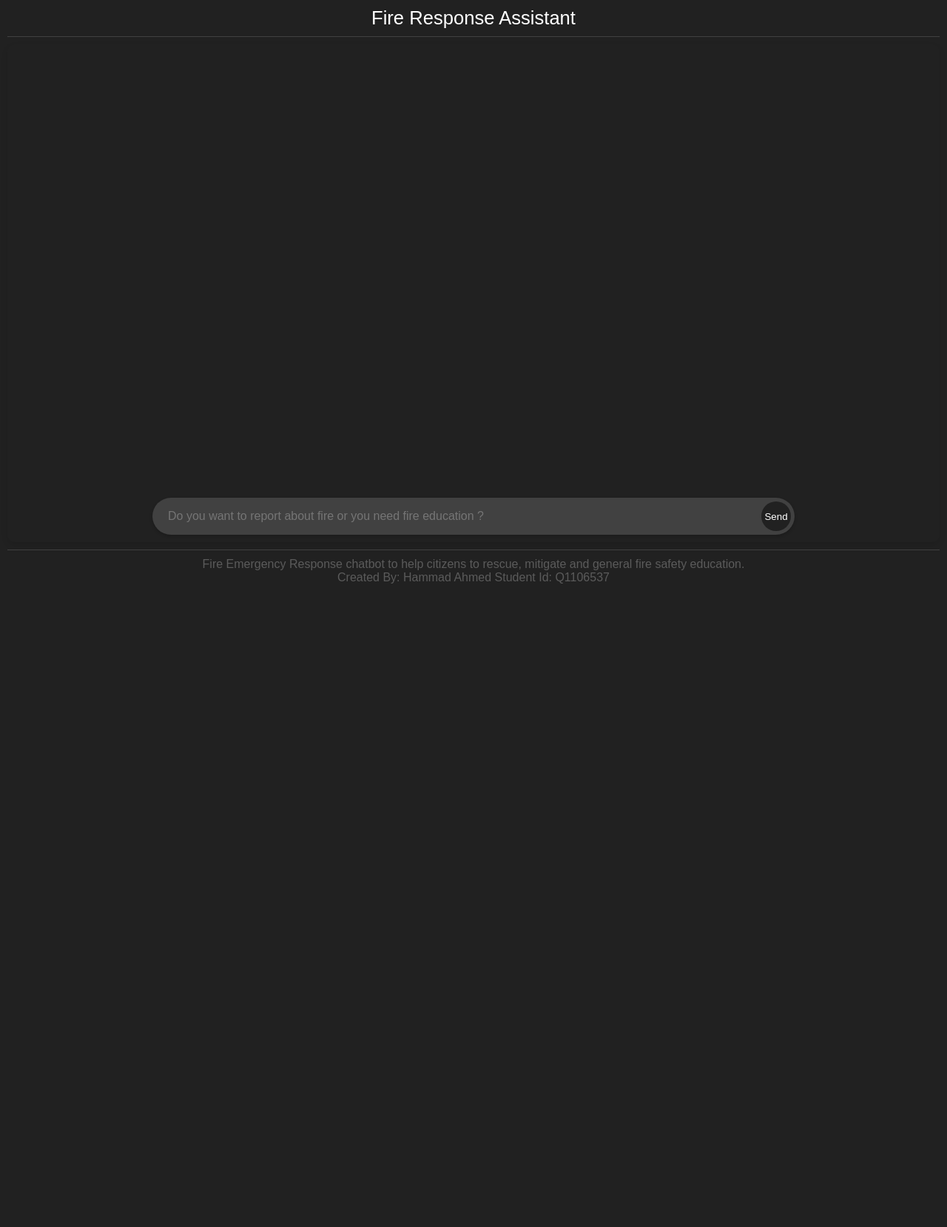
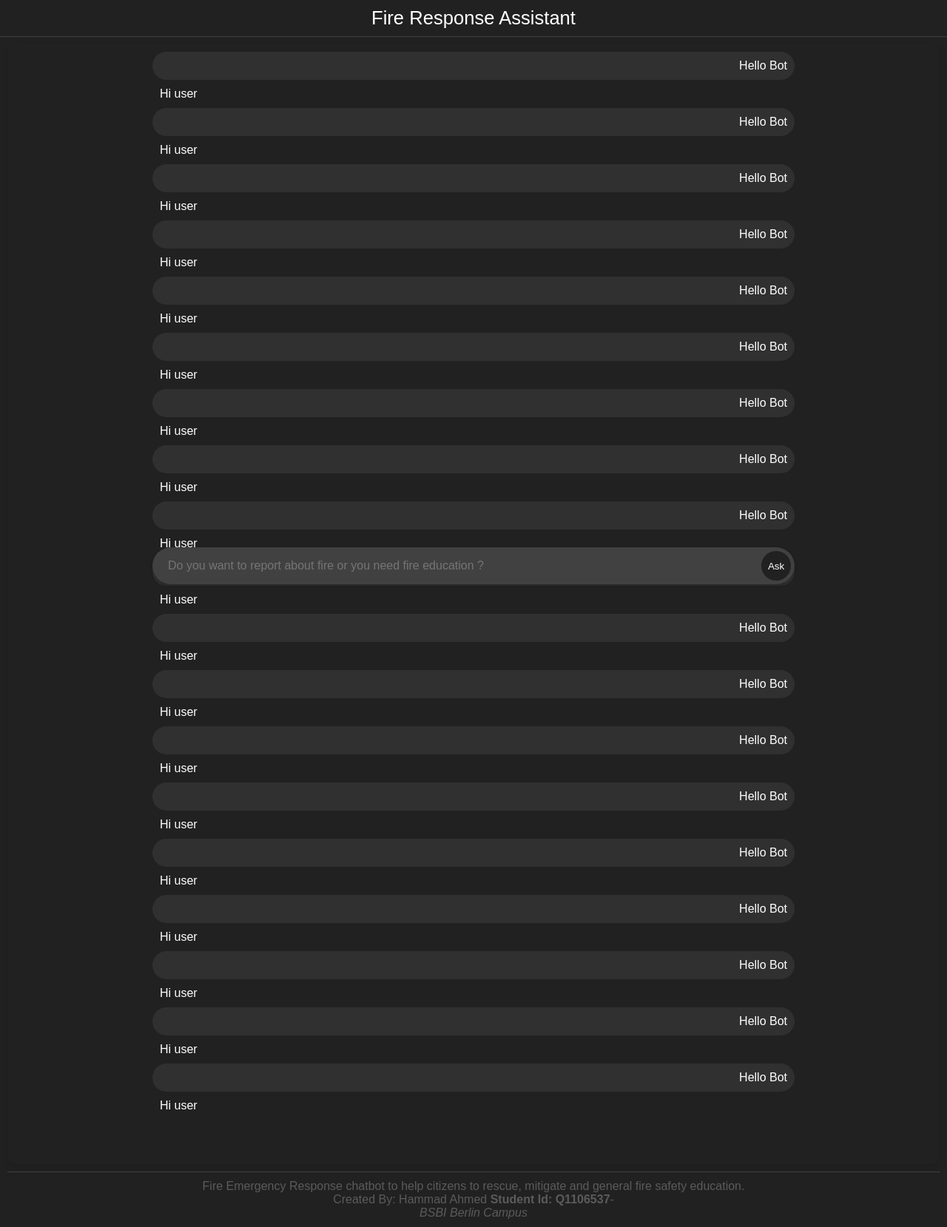
Before and after one commit to HammadEngr/Fire_response_assistant, a Django app: template django/bot/templates/bot/index.html in a window 1280 px wide. Shown: the whole page at 74% size. Before the commit the page ends 789 px from the top, so only its background shows below. Run offline with Django 4.2, Linux system fonts and the light colour scheme; the template is opened without the code that fills it, so the values that code supplies are empty.

Commit message:
dimensions css added

```diff
--- /dev/null
+++ b/django/bot/static/bot/dimensions.css
@@ -0,0 +1,6 @@
+:root {
+  --padding-main: 10px;
+  --flex-gap: 10px;
+
+  --border-width: 1px;
+}
--- a/django/bot/static/bot/styles.css
+++ b/django/bot/static/bot/styles.css
@@ -1,4 +1,5 @@
 @import url("./colors.css");
+@import url("./dimensions.css");
 * {
   margin: 0;
   padding: 0;
@@ -15,14 +16,17 @@ body {
   flex-direction: column;
   align-items: center;
   justify-content: space-between;
-  padding: 10px;
-  gap: 10px;
-  height: 100vh;
+  padding: var(--padding-main);
+  gap: var(--flex-gap);
 }
 .chatbot-header {
   width: 100%;
-  padding-bottom: 10px;
-  border-bottom: 1px solid var(--bg-tertiary);
+  height: 50px;
+  padding: var(--padding-main) 0;
+  border-bottom: var(--border-width) solid var(--bg-tertiary);
+  position: fixed;
+  top: 0;
+  background-color: var(--bg-primary);
 }
 .chatbot-header h1 {
   color: var(--heading);
@@ -39,12 +43,39 @@ body {
 
   width: 100%;
   height: 100%;
-  padding: 10px;
+  padding: var(--padding-main);
+  margin-top: 50px;
 
   border-radius: 10px;
   box-shadow: 0 4px 8px rgba(0, 0, 0, 0.1);
 
   background-color: transparent;
+}
+
+.chatbot__chats {
+  display: flex;
+  flex-direction: column;
+  width: 70%;
+  height: 100%;
+}
+.chatbot__chats-resp {
+  height: auto;
+  width: 100%;
+  color: var(--text-tertiary);
+  display: flex;
+  align-items: center;
+  padding: var(--padding-main) 0;
+  border-radius: 20px;
+}
+
+.chatbot__chats-user {
+  justify-content: end;
+  padding-right: var(--padding-main);
+  background-color: var(--bg-secondary);
+}
+.chatbot__chats-bot {
+  justify-content: start;
+  padding-left: var(--padding-main);
 }
 
 .chatbot__input-box {
@@ -56,6 +87,8 @@ body {
   border-radius: 60px;
   box-shadow: 0 2px 4px rgba(0, 0, 0, 0.2);
   background-color: var(--bg-tertiary);
+  position: sticky;
+  bottom: 10px;
 }
 .chatbot__input-form {
   width: 100%;
@@ -89,8 +122,8 @@ body {
 
 .chatbot-footer {
   width: 100%;
-  padding-top: 10px;
-  border-top: 1px solid var(--bg-tertiary);
+  padding-top: var(--padding-main);
+  border-top: var(--border-width) solid var(--bg-tertiary);
   text-align: center;
   color: var(--text-primary);
 }
--- a/django/bot/templates/bot/index.html
+++ b/django/bot/templates/bot/index.html
@@ -9,19 +9,59 @@
         <h1>Fire Response Assistant</h1>
     </header>
     <section class="chatbot-section">
+        <div class="chatbot__chats">
+            <div class="chatbot__chats-user chatbot__chats-resp"><p>Hello Bot</p></div>
+            <div class="chatbot__chats-bot chatbot__chats-resp"><p>Hi user</p></div>
+            <div class="chatbot__chats-user chatbot__chats-resp"><p>Hello Bot</p></div>
+            <div class="chatbot__chats-bot chatbot__chats-resp"><p>Hi user</p></div>
+            <div class="chatbot__chats-user chatbot__chats-resp"><p>Hello Bot</p></div>
+            <div class="chatbot__chats-bot chatbot__chats-resp"><p>Hi user</p></div>
+            <div class="chatbot__chats-user chatbot__chats-resp"><p>Hello Bot</p></div>
+            <div class="chatbot__chats-bot chatbot__chats-resp"><p>Hi user</p></div>
+            <div class="chatbot__chats-user chatbot__chats-resp"><p>Hello Bot</p></div>
+            <div class="chatbot__chats-bot chatbot__chats-resp"><p>Hi user</p></div>
+            <div class="chatbot__chats-user chatbot__chats-resp"><p>Hello Bot</p></div>
+            <div class="chatbot__chats-bot chatbot__chats-resp"><p>Hi user</p></div>
+            <div class="chatbot__chats-user chatbot__chats-resp"><p>Hello Bot</p></div>
+            <div class="chatbot__chats-bot chatbot__chats-resp"><p>Hi user</p></div>
+            <div class="chatbot__chats-user chatbot__chats-resp"><p>Hello Bot</p></div>
+            <div class="chatbot__chats-bot chatbot__chats-resp"><p>Hi user</p></div>
+            <div class="chatbot__chats-user chatbot__chats-resp"><p>Hello Bot</p></div>
+            <div class="chatbot__chats-bot chatbot__chats-resp"><p>Hi user</p></div>
+            <div class="chatbot__chats-user chatbot__chats-resp"><p>Hello Bot</p></div>
+            <div class="chatbot__chats-bot chatbot__chats-resp"><p>Hi user</p></div>
+            <div class="chatbot__chats-user chatbot__chats-resp"><p>Hello Bot</p></div>
+            <div class="chatbot__chats-bot chatbot__chats-resp"><p>Hi user</p></div>
+            <div class="chatbot__chats-user chatbot__chats-resp"><p>Hello Bot</p></div>
+            <div class="chatbot__chats-bot chatbot__chats-resp"><p>Hi user</p></div>
+            <div class="chatbot__chats-user chatbot__chats-resp"><p>Hello Bot</p></div>
+            <div class="chatbot__chats-bot chatbot__chats-resp"><p>Hi user</p></div>
+            <div class="chatbot__chats-user chatbot__chats-resp"><p>Hello Bot</p></div>
+            <div class="chatbot__chats-bot chatbot__chats-resp"><p>Hi user</p></div>
+            <div class="chatbot__chats-user chatbot__chats-resp"><p>Hello Bot</p></div>
+            <div class="chatbot__chats-bot chatbot__chats-resp"><p>Hi user</p></div>
+            <div class="chatbot__chats-user chatbot__chats-resp"><p>Hello Bot</p></div>
+            <div class="chatbot__chats-bot chatbot__chats-resp"><p>Hi user</p></div>
+            <div class="chatbot__chats-user chatbot__chats-resp"><p>Hello Bot</p></div>
+            <div class="chatbot__chats-bot chatbot__chats-resp"><p>Hi user</p></div>
+            <div class="chatbot__chats-user chatbot__chats-resp"><p>Hello Bot</p></div>
+            <div class="chatbot__chats-bot chatbot__chats-resp"><p>Hi user</p></div>
+            <div class="chatbot__chats-user chatbot__chats-resp"><p>Hello Bot</p></div>
+            <div class="chatbot__chats-bot chatbot__chats-resp"><p>Hi user</p></div>
+        </div>
         <div class="chatbot__input-box">
-            <form action="" class="chatbot__input-form">
+            <div action="" class="chatbot__input-form">
                 <input
                     type="text"
                     class="chatbot__input-input"
                     placeholder="Do you want to report about fire or you need fire education ?"
                 />
-                <button type="submit" class="chatbot__send-button">Send</button>
-            </form>
+                <button type="submit" class="chatbot__send-button">Ask</button>
+            </div>
         </div>
     </section>
     <footer class="chatbot-footer">
         <p>Fire Emergency Response chatbot to help citizens to rescue, mitigate and general fire safety education.</p>
-        <p>Created By: Hammad Ahmed <span>Student Id: Q1106537</span></p>
+        <p>Created By: Hammad Ahmed <span><b>Student Id: Q1106537</b></span>-<span><Address>BSBI Berlin Campus</Address></span></p>
     </footer>
 {% endblock %}
```
